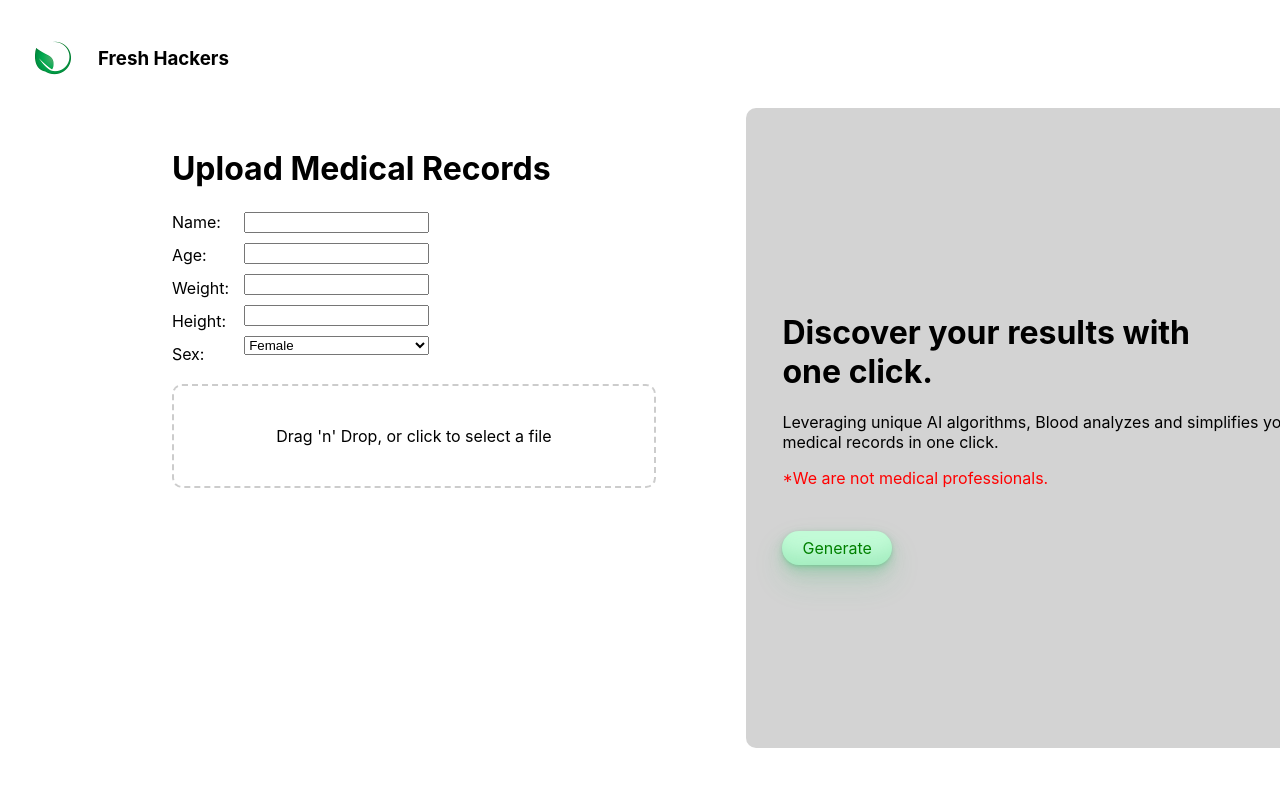
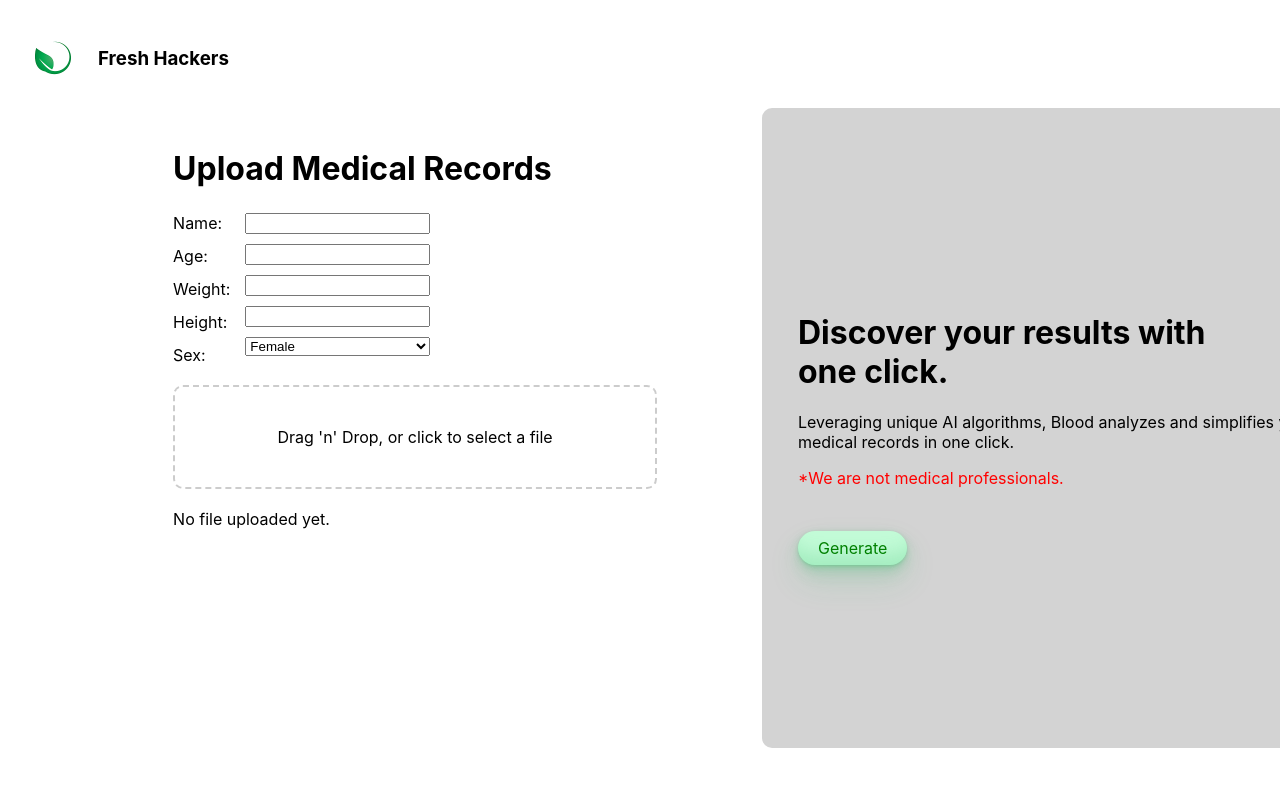
Before and after one commit to niralishahh/bloodanalyzer, a React (Create React App) app: page / in a window 1280 px wide. Shown: the top 786 px of the page. Built offline with nearby package versions, Linux system fonts and the light colour scheme.

Commit message:
pdf lowkey works

```diff
--- a/src/DragandDrop.js
+++ b/src/DragandDrop.js
@@ -1,16 +1,15 @@
-import React, { useState, useEffect } from 'react';
-import { getDocument, GlobalWorkerOptions } from 'pdfjs-dist';
+import React, { useState } from 'react';
 import './index.css';
 
-const FileUpload = () => {
-  const [file, setFile] = useState(null);
+const DragandDrop = ({ onFileUpload }) => {
   const [preview, setPreview] = useState(null);
 
   const handleDrop = (e) => {
     e.preventDefault();
     const droppedFile = e.dataTransfer.files[0];
-    setFile(droppedFile);
-    setPreview(URL.createObjectURL(droppedFile));
+    const previewURL = URL.createObjectURL(droppedFile);
+    setPreview(previewURL);
+    onFileUpload(previewURL);
   };
 
   const handleDragOver = (e) => {
@@ -19,8 +18,9 @@ const FileUpload = () => {
 
   const handleFileChange = (e) => {
     const selectedFile = e.target.files[0];
-    setFile(selectedFile);
-    setPreview(URL.createObjectURL(selectedFile));
+    const previewURL = URL.createObjectURL(selectedFile);
+    setPreview(previewURL);
+    onFileUpload(previewURL);
   };
 
   const handleClick = () => {
@@ -40,7 +40,7 @@ const FileUpload = () => {
           textAlign: 'center',
           cursor: 'pointer',
         }}
-        className='draganddrop'
+        className="draganddrop"
       >
         Drag 'n' Drop, or click to select a file
         <input
@@ -50,20 +50,8 @@ const FileUpload = () => {
           id="fileInput"
         />
       </div>
-      {preview && (
-        <div style={{ marginTop: '20px' }}>
-          <h3>File Preview:</h3>
-          <iframe
-            src={preview}
-            frameBorder="0"
-            width="100%"
-            height="600px"
-            title="PDF Preview">
-          </iframe>
-        </div>
-      )}
     </div>
   );
 };
 
-export default FileUpload;
+export default DragandDrop;
--- /dev/null
+++ b/src/ImagePDF.js
@@ -0,0 +1,23 @@
+import React from 'react';
+import './index.css';
+
+const ImagePDF = ({ preview, width}) => {
+  return (
+    <div className = "pdf" style={{ marginTop: '20px' }}>
+
+      {preview ? (
+        <iframe
+          src={preview}
+          frameBorder="0"
+          width={width}
+          height="600px"
+          title="PDF Preview"
+        ></iframe>
+      ) : (
+        <p>No file uploaded yet.</p>
+      )}
+    </div>
+  );
+};
+
+export default ImagePDF;
--- a/src/index.css
+++ b/src/index.css
@@ -51,6 +51,10 @@ code {
   float: left;
 }
 
+.upload .pdf{
+  width: 100%;
+}
+
 .draganddrop{
   border-radius: 10px;
 }
@@ -74,7 +78,7 @@ code {
   text-align: center;
   float: left;
   text-align: left;
-  height: auto;
+  height: 600px;
   display: flex;
   width: 600px;
   padding: 3%;
@@ -91,7 +95,7 @@ code {
 .container{
   display: flex;
   justify-content: center;
-  gap: 75px;
+  gap: 85px;
   width: 100%;
   margin-left: 12%;
 }
--- a/src/index.js
+++ b/src/index.js
@@ -3,26 +3,26 @@ import ReactDOM from 'react-dom/client';
 import './index.css';
 import App from './App';
 import DragandDrop from './DragandDrop';
+import ImagePDF from './ImagePDF';
 import reportWebVitals from './reportWebVitals';
 import myImage from './green_logo.jpg';
 
-const Header = () =>{
+const Header = () => {
   return (
     <header className="header">
-      <img src={myImage} alt="Logo" className="logo"/>
+      <img src={myImage} alt="Logo" className="logo" />
       <h3>Fresh Hackers</h3>
     </header>
-  )
-}
+  );
+};
 
-const MyApp = ({ onGenerate }) =>{
+const MyApp = ({ onFileUpload, filePreview }) => {
   return (
-    <><div className='upload'>
+    <div className="upload">
       <h1>Upload Medical Records</h1>
 
-      <div className='container2'>
-        <div className='vertical2'>
-
+      <div className="container2">
+        <div className="vertical2">
           <span>Name:</span>
           <span>Age: </span>
           <span>Weight:</span>
@@ -30,91 +30,101 @@ const MyApp = ({ onGenerate }) =>{
           <span>Sex:</span>
         </div>
 
-        <div className='vertical'>
-          <input type='text' name='name'></input>
-          <input type='int' name='age'></input>
-          <input type='int' name='weight'></input>
-          <input type='int' name='height'></input>
-          <select name='sex'>
-            <option value='female'>Female</option>
-            <option value='male'>Male</option>
+        <div className="vertical">
+          <input type="text" name="name"></input>
+          <input type="number" name="age"></input>
+          <input type="number" name="weight"></input>
+          <input type="number" name="height"></input>
+          <select name="sex">
+            <option value="female">Female</option>
+            <option value="male">Male</option>
           </select>
         </div>
       </div>
 
-      <br></br>
+      <br />
 
-      <DragandDrop />
-
+      <DragandDrop onFileUpload={onFileUpload} />
+      <ImagePDF preview={filePreview} />
     </div>
-    </>
   );
 };
 
-const Initial = ({onGenerate}) =>{
-  return(
-    <div className='results'>
-      <div className ='padding'>
-        <h1>Discover your results with <br></br>
-        one click.</h1>
-
-        <p>Leveraging unique AI algorithms, Blood analyzes and simplifies your medical records in one click. </p>
-        <p className='red'>*We are not medical professionals.</p>
-
-        <button className='generate' onClick={onGenerate}>Generate</button>
+const Initial = ({ onGenerate }) => {
+  return (
+    <div className="results">
+      <div className="padding">
+        <h1>
+          Discover your results with <br /> one click.
+        </h1>
+        <p>Leveraging unique AI algorithms, Blood analyzes and simplifies your medical records in one click.</p>
+        <p className="red">*We are not medical professionals.</p>
+        <button className="generate" onClick={onGenerate}>
+          Generate
+        </button>
       </div>
     </div>
   );
 };
 
-const NewComponent = () =>{
-  return(
-    <div className='results2'>
-      <div className='padding'>
+const NewComponent = () => {
+  return (
+    <div className="results2">
+      <div className="padding">
         <h1>Results:</h1>
         <h3>Red Flags:</h3>
-
-        <p>MCH: Your MCH is too low. This means that you are going to die soon <br />
-
-          RBC: RBC is too high at 100.68. Make sure your oxygen level is fine. </p>
-
+        <p>
+          MCH: Your MCH is too low. This means that you are going to die soon <br />
+          RBC: RBC is too high at 100.68. Make sure your oxygen level is fine.
+        </p>
         <h3>Next Steps:</h3>
-
         <p>
-        1. Try eating more. <br />
-        2. Maybe don’t eat more. <br />
-        3. Actually drink more water.  <br />
+          1. Try eating more. <br />
+          2. Maybe don’t eat more. <br />
+          3. Actually drink more water. <br />
         </p>
-
-        <h3>
-          Extra Links:
-        </h3>
-
+        <h3>Extra Links:</h3>
         <p>
-          1. <a href='webmd.com'>Webmd.com</a> <br />
-          2. <a href='webmd.com'>You.com</a> <br />
-          3. <a href='webmd.com'>Help.com</a> <br />
+          1. <a href="https://www.webmd.com">Webmd.com</a> <br />
+          2. <a href="https://www.you.com">You.com</a> <br />
+          3. <a href="https://www.help.com">Help.com</a> <br />
         </p>
       </div>
     </div>
-  )
-}
+  );
+};
 
 const MainComponent = () => {
   const [showNewComponent, setShowNewComponent] = useState(false);
+  const [showNewComponent2, setShowNewComponent2] = useState(false);
+  const [filePreview, setFilePreview] = useState(null);
 
   const handleGenerateClick = () => {
     setShowNewComponent(true);
+    setShowNewComponent2(true);
+  };
+
+  const handleFileUpload = (previewURL) => {
+    setFilePreview(previewURL);
   };
 
   return (
     <div className="container">
-      <MyApp />
+      {!showNewComponent2 && <MyApp onFileUpload={handleFileUpload} filePreview={filePreview} />}
+      {showNewComponent && (
+        <div style={{ float: 'left', width: '60%' }}>
+          <ImagePDF preview={filePreview} width="100%" />
+        </div>
+      )}
       {!showNewComponent && <Initial onGenerate={handleGenerateClick} />}
-      {showNewComponent && <NewComponent />}
+      {showNewComponent && (
+        <div style={{ float: 'right', width: '40%'}}>
+          <NewComponent />
+        </div>
+      )}
     </div>
   );
-}
+};
 
 const root = ReactDOM.createRoot(document.getElementById('root'));
 root.render(
```
